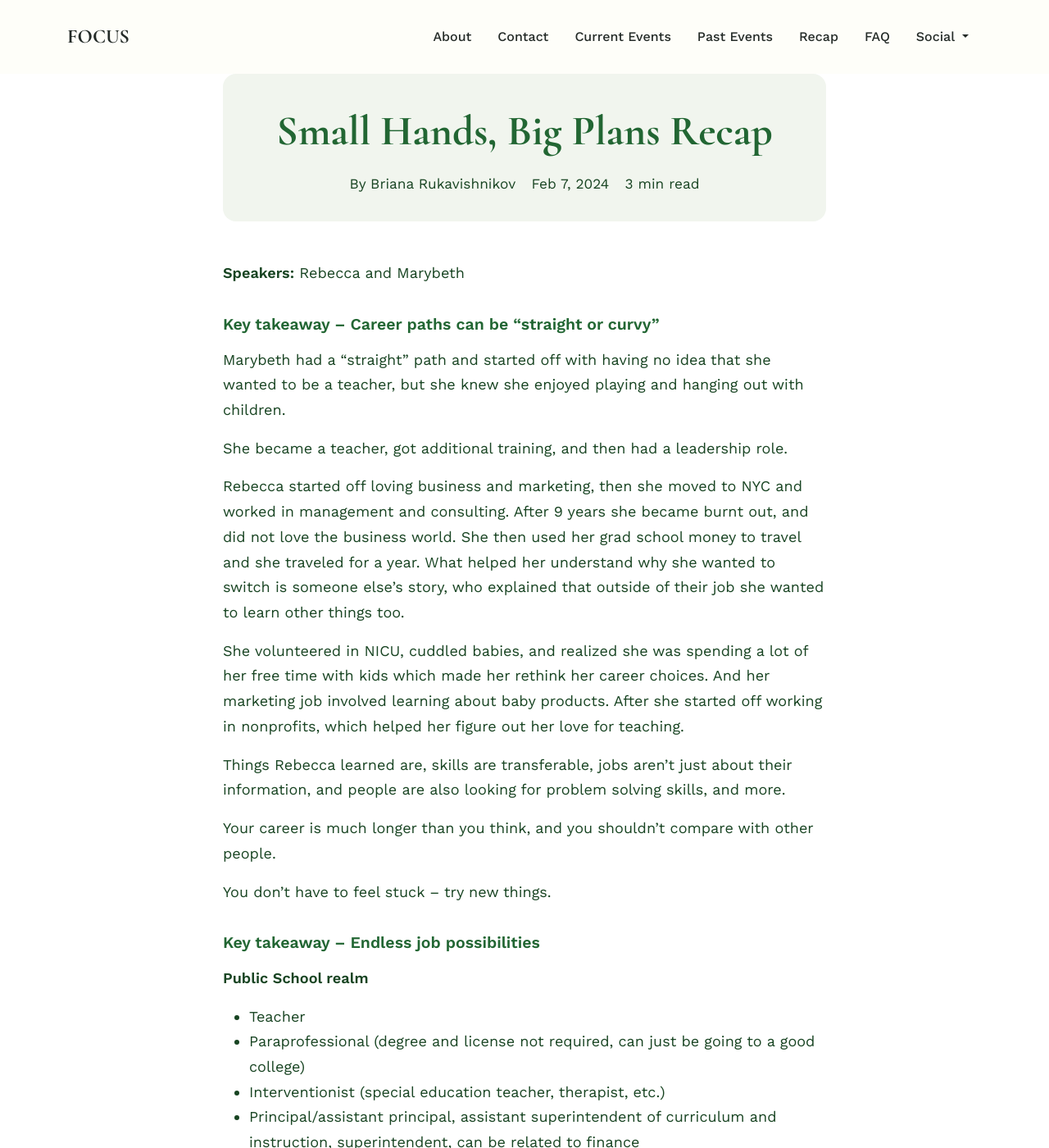
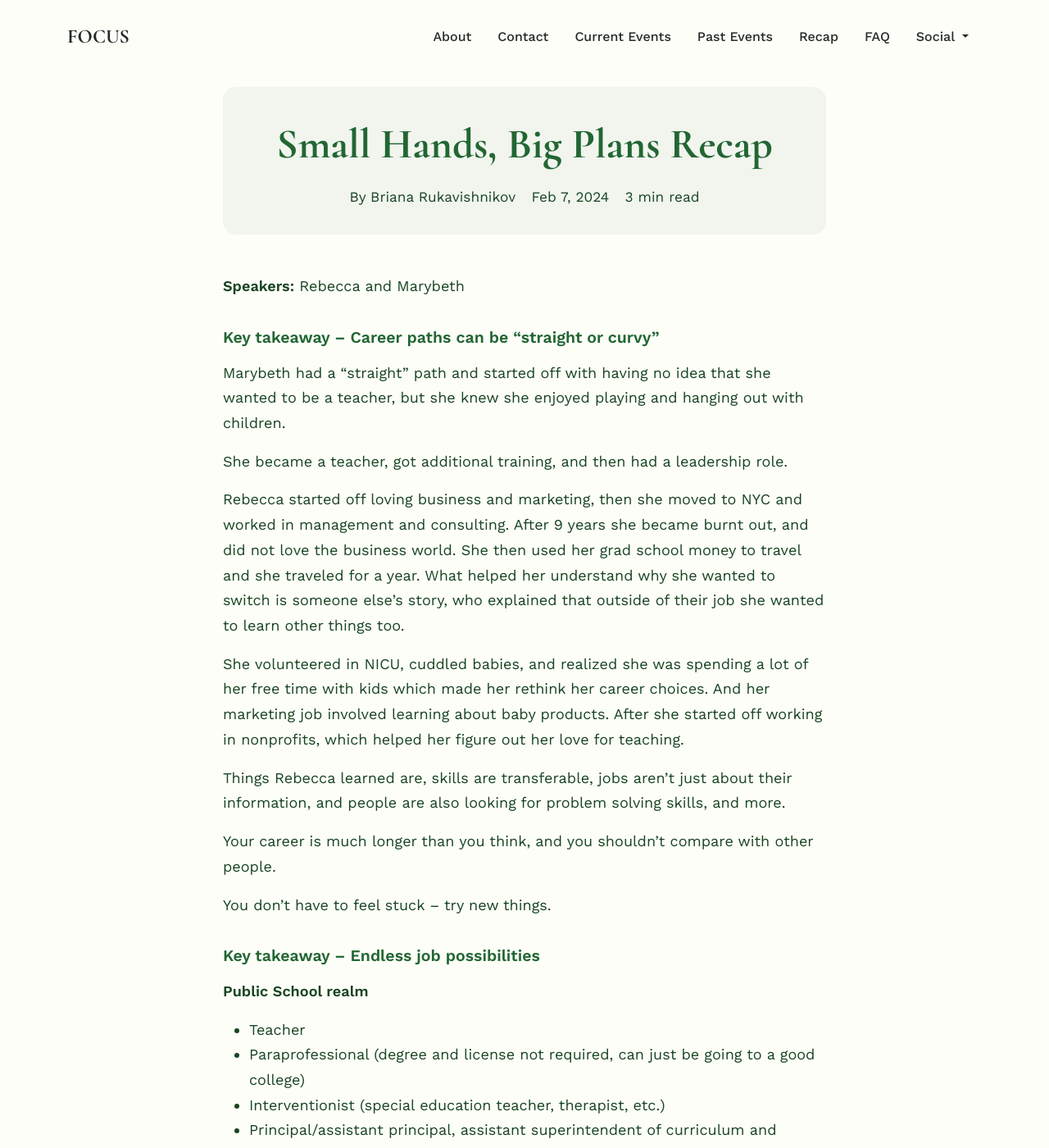
Before and after one commit to GabrielGitAlt/focus, a Jekyll site: the page built from _posts/2024-02-07-small-hands-big-plans-recap.md, in a window 1280 px wide and 1400 px high. Shown: the whole window at 82% size. Built offline with Jekyll 4.4.1, drawn with Linux system fonts in a browser that asks for light colours.

Commit message:
update posts styles

```diff
--- a/_layouts/post.html
+++ b/_layouts/post.html
@@ -35,7 +35,7 @@
       <div class="container">
         <div class="row justify-content-center">
           <div class="col-lg-8 col-md-10">
-            <div class="recap-post-header-bg mb-5">
+            <div class="recap-post-header-bg mt-3 mb-5">
               <h1 class="recap-hero-title">{{ page.title }}</h1>
               <div class="recap-card-meta recap-post-meta mb-2">
                 <span class="recap-card-author"
--- a/styles/recap.css
+++ b/styles/recap.css
@@ -2,6 +2,9 @@
    RECAP (BLOG) PAGE STYLES
    ============================= */
 
+.recap-post-section {
+  background: var(--white);
+}
 .recap-hero-section {
   background: var(--white);
   padding: 70px 0 40px 0;
@@ -129,6 +132,7 @@
   color: var(--dark-color);
   font-size: 1.13rem;
   line-height: 1.7;
+  margin-bottom: 4rem;
 }
 .recap-post-content h2 {
   font-size: 1.45rem;
```
